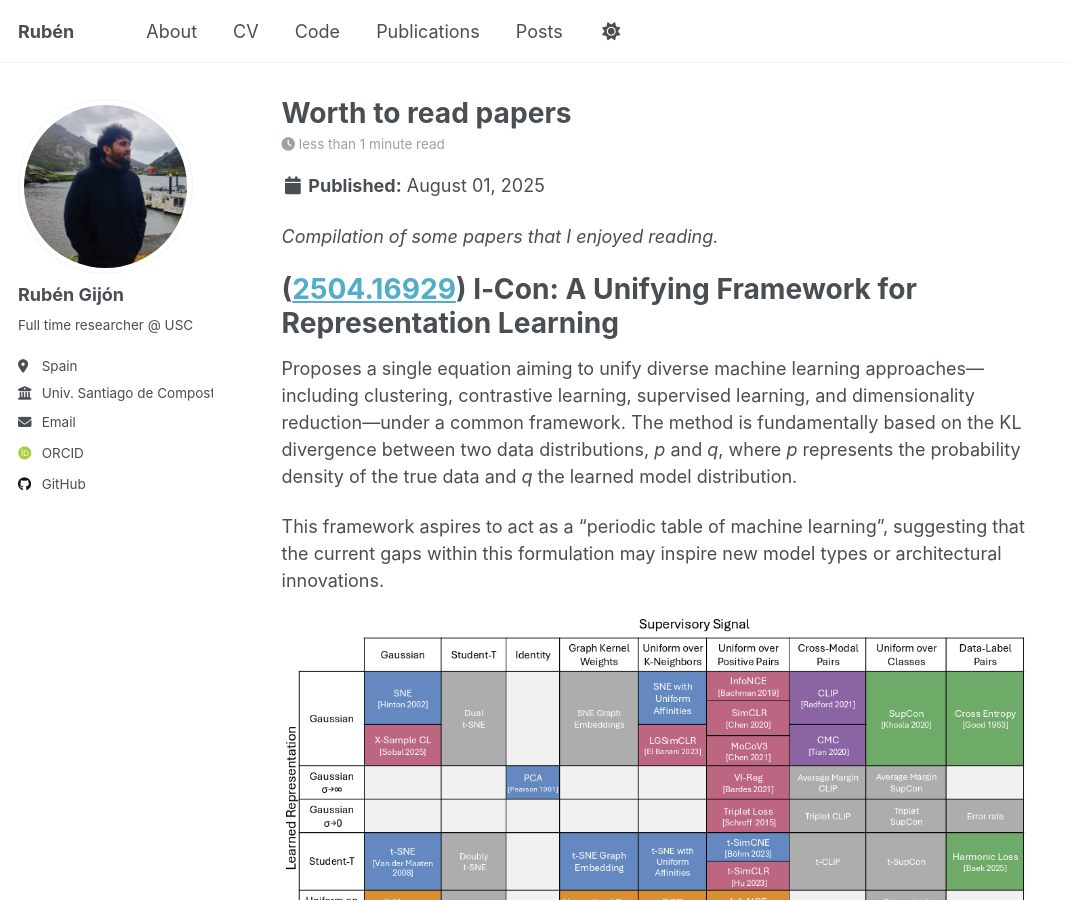
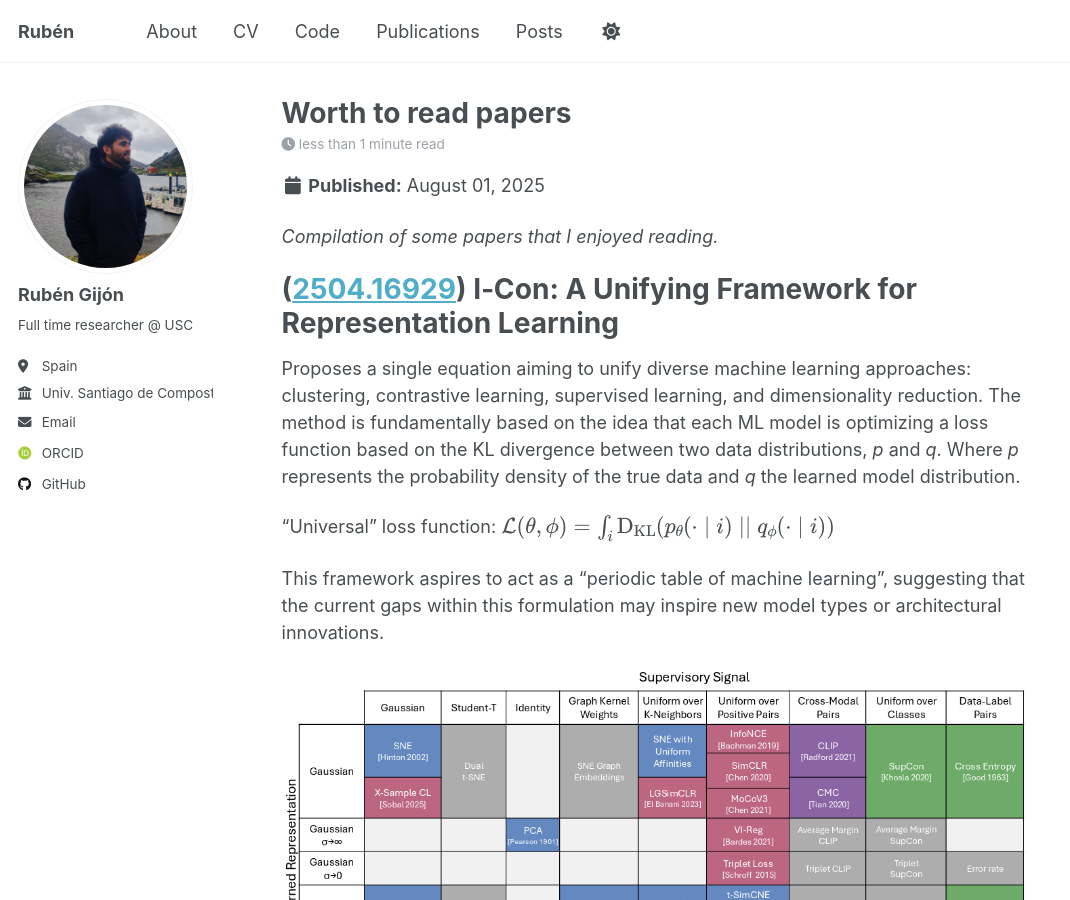
Before and after one commit to rubzip/rubzip.github.io, a Jekyll site: the page built from _posts/2025-08-01-paper-compilation.md, in a window 1280 px wide and 900 px high. Shown: the whole window, without its empty margins (0-1070 px from the left). Built offline with Jekyll 4.4.1, drawn with Linux system fonts in a browser that asks for light colours; some web fonts are replaced; a script that is not in the unit is left out.

Commit message:
ICON paper update

```diff
--- a/_posts/2025-08-01-paper-compilation.md
+++ b/_posts/2025-08-01-paper-compilation.md
@@ -12,7 +12,9 @@ tags:
 
 # ([2504.16929](https://arxiv.org/abs/2504.16929)) I‑Con: A Unifying Framework for Representation Learning
 
-Proposes a single equation aiming to unify diverse machine learning approaches—including clustering, contrastive learning, supervised learning, and dimensionality reduction—under a common framework. The method is fundamentally based on the KL divergence between two data distributions, *p* and *q*, where *p* represents the probability density of the true data and *q* the learned model distribution.
+Proposes a single equation aiming to unify diverse machine learning approaches: clustering, contrastive learning, supervised learning, and dimensionality reduction. The method is fundamentally based on the idea that each ML model is optimizing a loss function based on the KL divergence between two data distributions, *p* and *q*. Where *p* represents the probability density of the true data and *q* the learned model distribution.
+
+"Universal" loss function: $$\mathcal{L}(\theta, \phi) = \int_i \text{D}_\text{KL}(p_\theta(\cdot \mid i)\mid\mid q_\phi(\cdot \mid i))$$
 
 This framework aspires to act as a “periodic table of machine learning”, suggesting that the current gaps within this formulation may inspire new model types or architectural innovations.
 
```
